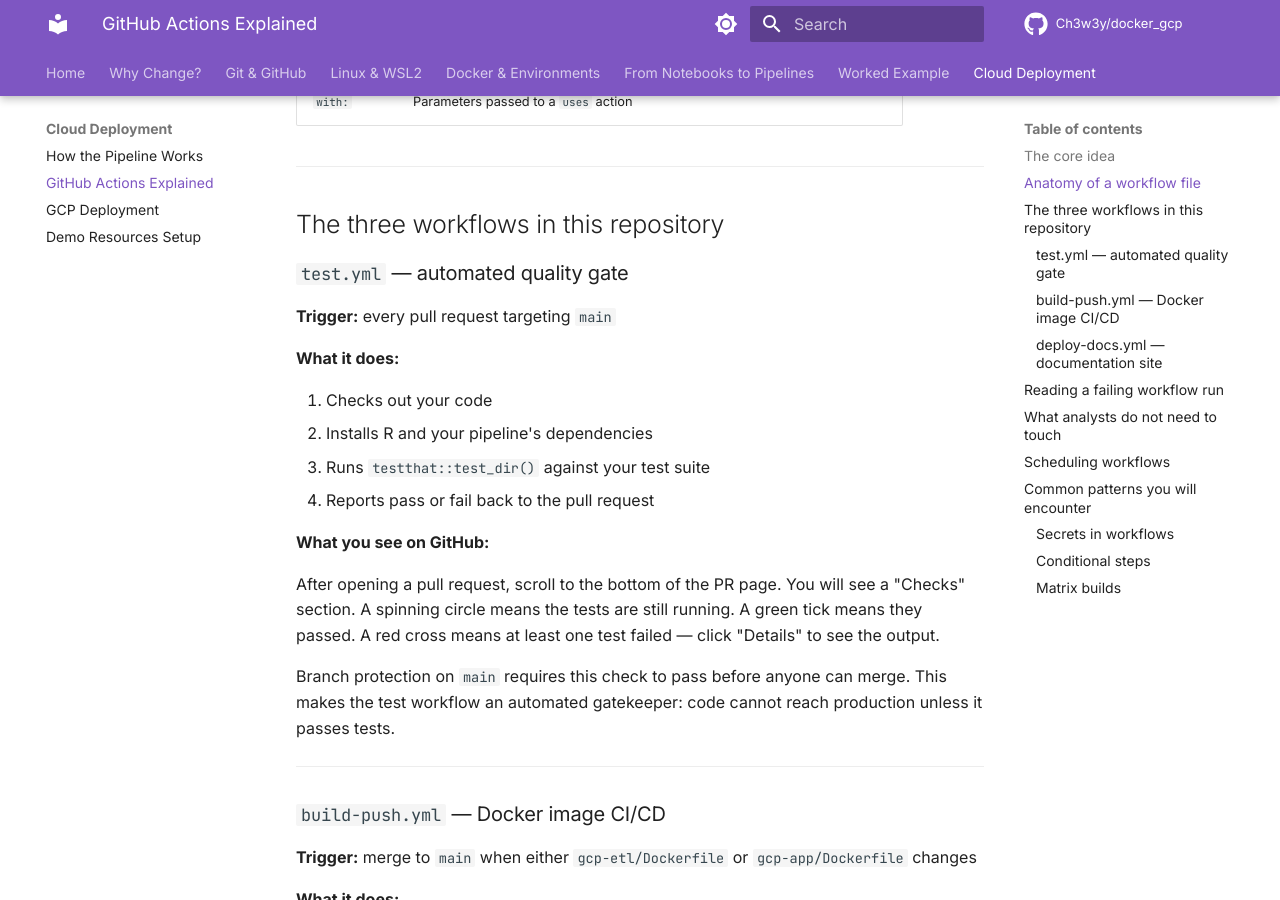
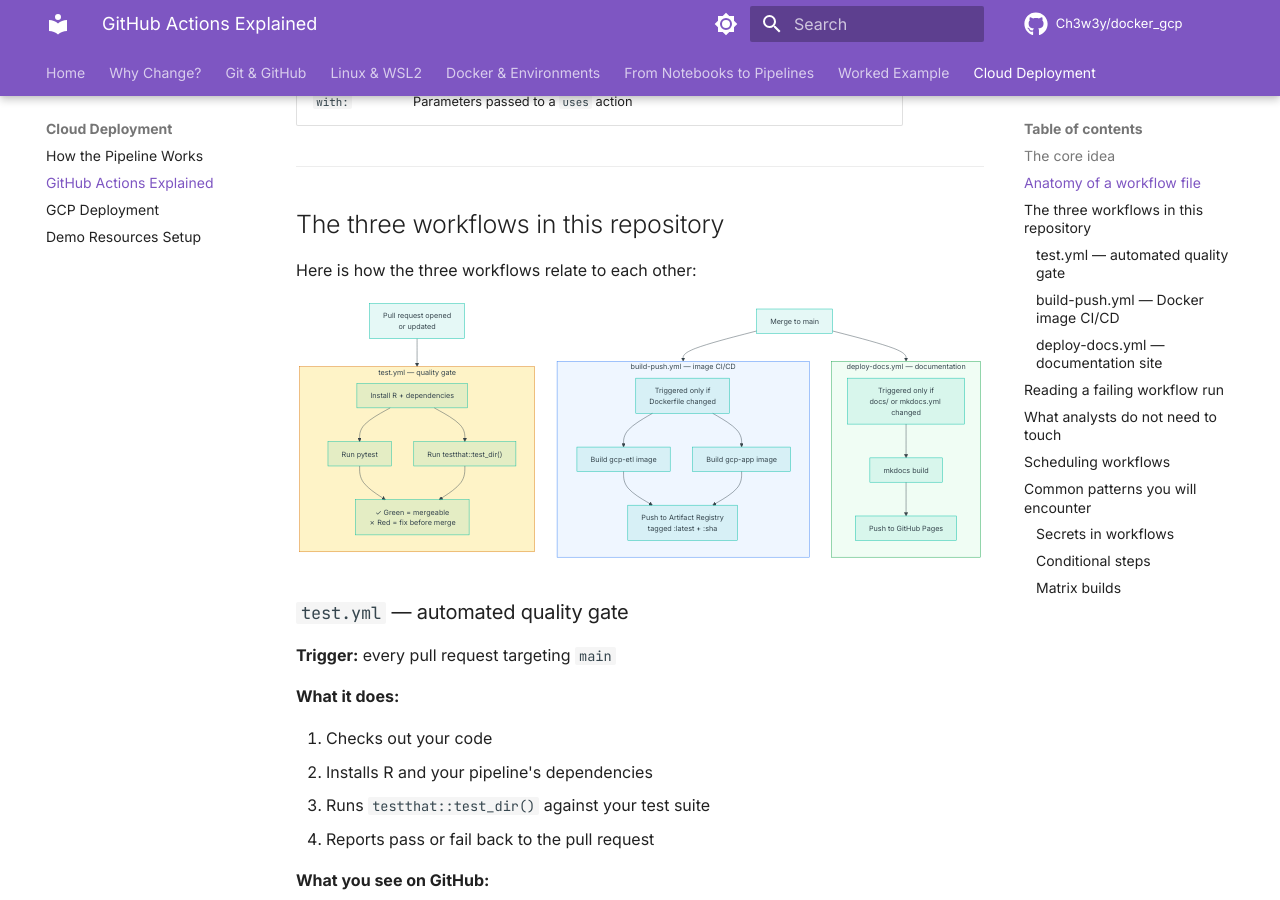
Before and after one commit to Ch3w3y/docker_gcp, an MkDocs documentation site: the page built from docs/github-actions.md, in a window 1280 px wide and 900 px high, scrolled down 2723 px. Built offline with MkDocs 1.6.1 and Material for MkDocs 9.7.7, drawn with Linux system fonts in a browser that asks for light colours; comment, search, counter and statistics services are not loaded; part of the change alters nothing that is shown.

Commit message:
docs: add three-workflow summary diagram to github-actions (#14)
Co-authored-by: Claude Sonnet 4.6 <noreply@anthropic.com>

````diff
--- a/docs/github-actions.md
+++ b/docs/github-actions.md
@@ -80,6 +80,49 @@ jobs:                  # workflows have one or more jobs
 ---
 
 ## The three workflows in this repository
+
+Here is how the three workflows relate to each other:
+
+```mermaid
+flowchart TD
+    PR["Pull request opened<br/>or updated"]
+    MERGE["Merge to main"]
+
+    PR --> TEST
+    MERGE --> BUILD
+    MERGE --> DEPLOY
+
+    subgraph TEST["test.yml — quality gate"]
+        direction TB
+        T1["Install R + dependencies"]
+        T2["Run testthat::test_dir()"]
+        T3["Run pytest"]
+        T1 --> T2 & T3
+        T3 --> RESULT["✓ Green = mergeable<br/>✗ Red = fix before merge"]
+        T2 --> RESULT
+    end
+
+    subgraph BUILD["build-push.yml — image CI/CD"]
+        direction TB
+        B1["Triggered only if<br/>Dockerfile changed"]
+        B2["Build gcp-etl image"]
+        B3["Build gcp-app image"]
+        B4["Push to Artifact Registry<br/>tagged :latest + :sha"]
+        B1 --> B2 & B3 --> B4
+    end
+
+    subgraph DEPLOY["deploy-docs.yml — documentation"]
+        direction TB
+        D1["Triggered only if<br/>docs/ or mkdocs.yml changed"]
+        D2["mkdocs build"]
+        D3["Push to GitHub Pages"]
+        D1 --> D2 --> D3
+    end
+
+    style TEST fill:#fef3c7,stroke:#d97706
+    style BUILD fill:#eff6ff,stroke:#3b82f6
+    style DEPLOY fill:#f0fdf4,stroke:#16a34a
+```
 
 ### `test.yml` — automated quality gate
 
````
